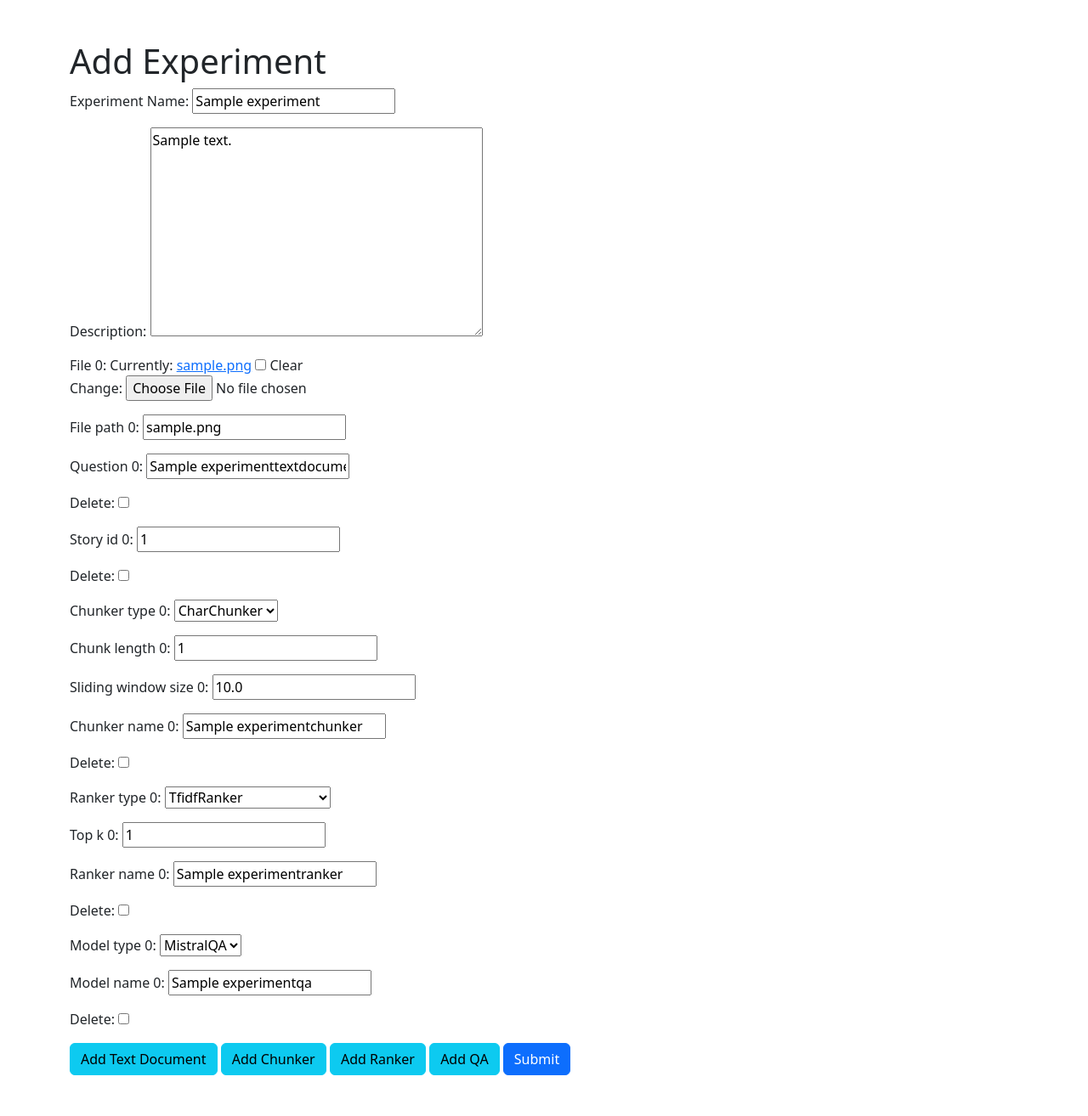
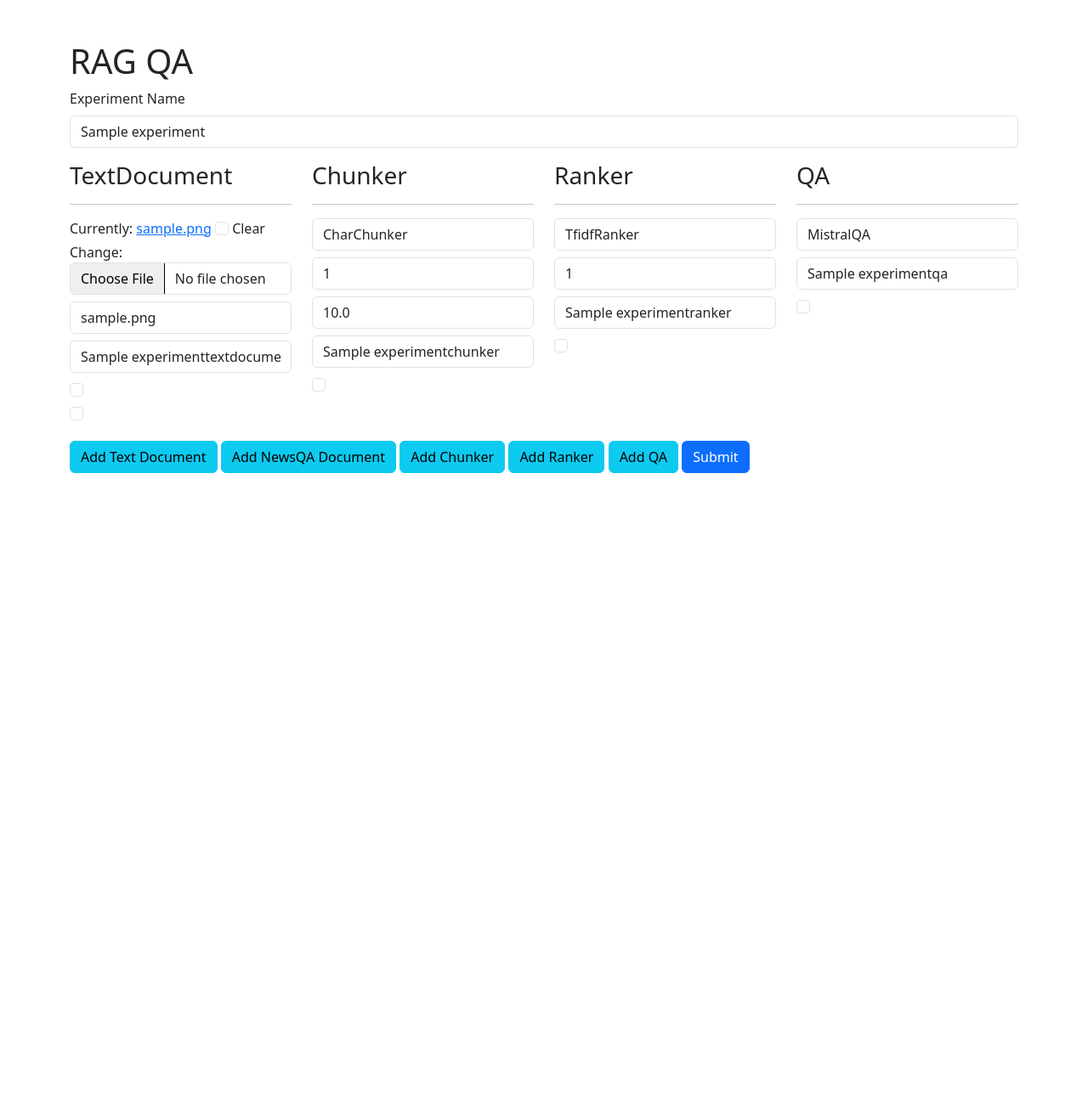
Before and after one commit to ASzecsenyi/RAG_QA, a Django app: page / in a window 1280 px wide. Shown: the whole page at 85% size. After the commit the page ends 557 px from the top, so only its background shows below. Run offline with Django 4.2, Linux system fonts and the light colour scheme; tables that the repository leaves empty hold one stand-in row (values such as "Sample post"); parts of the project's set-up code (start-up, migrations or seed data) failed here and were passed over; some libraries are stand-ins or nearby versions.

Commit message:
Front-end work 1

```diff
--- a/experiment_app/forms.py
+++ b/experiment_app/forms.py
@@ -79,7 +79,7 @@ class ExperimentForm(forms.ModelForm):
 
         for i, comp in enumerate(components):
             for field_name, field_type in component_fields.items():
-                field_key = f'{field_name}_{i}'
+                field_key = f'{component.__name__}_{field_name}_{i}'
                 self.fields[field_key] = field_type(required=False)
                 self.initial[field_key] = getattr(comp, field_name, None)
 
@@ -99,9 +99,7 @@ class ExperimentForm(forms.ModelForm):
         print(component_model)
 
         form_component_ids = set([int(key.split('_')[-1]) for key in self.data if
-                                  any([key.startswith(f'{field_name}_') for field_name in component_fields])])
-
-        print(form_component_ids)
+                                  any([key.startswith(f'{component_model.__name__}_{field_name}_') for field_name in component_fields])])
 
         new_components = []
         updated_components = []
@@ -119,7 +117,7 @@ class ExperimentForm(forms.ModelForm):
                 new_components.append(comp)
 
             for field_name, field_type in component_fields.items():
-                field_key = f'{field_name}_{i}'
+                field_key = f'{component_model.__name__}_{field_name}_{i}'
                 if field_name == 'file':
                     setattr(comp, field_name, self.cleaned_data[field_key])
                 else:
@@ -177,3 +175,41 @@ class ExperimentForm(forms.ModelForm):
             cleaned_data[key] = file
 
         return cleaned_data
+
+    def group_component_fields(self) -> dict[str, List[tuple[str, Any]]]:
+        grouped_fields = {
+            'ExperimentTextDocument': [],
+            'ExperimentChunker': [],
+            'ExperimentRanker': [],
+            'ExperimentQA': [],
+        }
+
+        for name, field in self.fields.items():
+            if name.startswith('delete_'):
+                # Splitting to identify the component type and index
+                _, component_type, index = name.split('_')
+                if component_type == 'ExperimentNewsQaDocument':
+                    component_type = 'ExperimentTextDocument'
+                # Initialize dict for this index if not already done
+                if not any(d['index'] == index for d in grouped_fields[component_type]):
+                    grouped_fields[component_type].append({'index': index, 'fields': []})
+
+                # Find the dict for this index and append the field
+                for component_dict in grouped_fields[component_type]:
+                    if component_dict['index'] == index:
+                        component_dict['fields'].append((name, field))
+            else:
+                for component_type in ['ExperimentTextDocument', 'ExperimentChunker', 'ExperimentRanker',
+                                       'ExperimentQA']:
+                    if component_type in name:
+                        index = name.split('_')[-1]
+                        found = False
+                        for component_dict in grouped_fields[component_type]:
+                            if component_dict['index'] == index:
+                                component_dict['fields'].append((name, field))
+                                found = True
+                                break
+                        if not found:
+                            grouped_fields[component_type].append({'index': index, 'fields': [(name, field)]})
+
+        return grouped_fields
--- a/experiment_app/templates/experiment_app/experiment_create_view.html
+++ b/experiment_app/templates/experiment_app/experiment_create_view.html
@@ -2,25 +2,58 @@
 <html lang="en">
 <head>
     <!-- Bootstrap CSS -->
-    <link href="https://stackpath.bootstrapcdn.com/bootstrap/5.3.0/css/bootstrap.min.css" rel="stylesheet">
-    <title>Experiment Submission</title>
+    <link href="https://cdn.jsdelivr.net/npm/bootstrap@5.3.2/dist/css/bootstrap.min.css" rel="stylesheet"
+          integrity="sha384-T3c6CoIi6uLrA9TneNEoa7RxnatzjcDSCmG1MXxSR1GAsXEV/Dwwykc2MPK8M2HN" crossorigin="anonymous">
+    <script src="https://cdn.jsdelivr.net/npm/bootstrap@5.3.2/dist/js/bootstrap.bundle.min.js"
+            integrity="sha384-C6RzsynM9kWDrMNeT87bh95OGNyZPhcTNXj1NW7RuBCsyN/o0jlpcV8Qyq46cDfL"
+            crossorigin="anonymous"></script>
+    <title>RAG QA</title>
     <!-- Include jQuery -->
     <script src="https://ajax.googleapis.com/ajax/libs/jquery/3.5.1/jquery.min.js"></script>
 </head>
 <body>
 <div class="container mt-5">
-    <h1>Add Experiment</h1>
+    <h1>RAG QA</h1>
     <form method="post" enctype="multipart/form-data">
         {% csrf_token %}
         <!-- Display the basic form fields -->
-        {{ form.as_p }}
+        <div class="mb-3">
+            <label for="{{ form.name.id_for_label }}" class="form-label">{{ form.name.label }}</label>
+            {{ form.name }}
+            {% if form.name.errors %}
+                <div class="alert alert-danger">{{ form.name.errors.as_text }}</div>
+            {% endif %}
+        </div>
 
-        <div id="componentsContainer">
-            <!-- Container for dynamically added components -->
+        <!-- Container for dynamically added components in columns -->
+        <div id="componentsContainer" class="row">
+        {% for class, components in grouped_fields.items %}
+            <div id="{{ class }}" class="col">
+                <h3>{{ class|slice:"10:" }}</h3>
+                <!-- Dynamically render existing components -->
+                {% for component in components %}
+                    <div class="mb-3">
+                        <hr>
+                        {% for field_name, field in component.fields %}
+                            <div class="form-group
+                                {% if field.errors %} has-error{% endif %}">
+                                {% for field in form %}
+                                    {% if field_name in field.name %}
+                                        {{ field.errors }}
+                                        {{ field }}
+                                    {% endif %}
+                                {% endfor %}
+                            </div>
+                        {% endfor %}
+                    </div>
+                {% endfor %}
+            </div>
+        {% endfor %}
         </div>
 
         <!-- Buttons to add new component of each type -->
         <button type="button" onclick="addTextDocumentComponent()" class="btn btn-info">Add Text Document</button>
+        <button type="button" onclick="addNewsQADocumentComponent()" class="btn btn-info">Add NewsQA Document</button>
         <button type="button" onclick="addChunkerComponent()" class="btn btn-info">Add Chunker</button>
         <button type="button" onclick="addRankerComponent()" class="btn btn-info">Add Ranker</button>
         <button type="button" onclick="addQAComponent()" class="btn btn-info">Add QA</button>
@@ -43,6 +76,7 @@
 <script>
     <!-- initialise with the value of the number input num_text_documents -->
     let TextDocumentIndexCount = {{ form.id_dict.ExperimentTextDocument|length }};
+    let NewsQADocumentIndexCount = {{ form.id_dict.ExperimentNewsQADocument|length }};
     let ChunkerIndexCount = {{ form.id_dict.ExperimentChunker|length }};
     let RankerIndexCount = {{ form.id_dict.ExperimentRanker|length }};
     let QAIndexCount = {{ form.id_dict.ExperimentQA|length }};
@@ -51,32 +85,45 @@
         const html = `
     <div class="mb-3">
         <hr> txt file
-        <input type="file"  name="file_${TextDocumentIndexCount}" class="form-control mb-2" accept=".txt">
-        <input type="text" name="file_path_${TextDocumentIndexCount}" placeholder="File path" class="form-control mb-2">
-        <input type="text" name="question_${TextDocumentIndexCount}" placeholder="Question" class="form-control mb-2">
-        <input type="checkbox" class="deletable-component" name="delete_ExperimentTextDocument_${TextDocumentIndexCount}" value="delete"> Delete
+        <input type="file"  name="ExperimentTextDocument_file_${TextDocumentIndexCount}" class="form-control mb-2" accept=".txt">
+        <input type="text" name="ExperimentTextDocument_file_path_${TextDocumentIndexCount}" placeholder="File path" class="form-control mb-2">
+        <input type="text" name="ExperimentTextDocument_question_${TextDocumentIndexCount}" placeholder="Question" class="form-control mb-2">
+        <input type="checkbox" class="deletable-component form-check-input mb-2" name="delete_ExperimentTextDocument_${TextDocumentIndexCount}" value="delete"> Delete
     </div>
   `;
-        $('#componentsContainer').append(html);
+        $('#ExperimentTextDocument').append(html);
         $('input[type="checkbox"].deletable-component').on('click', deleteComponent);
         TextDocumentIndexCount++;
+    }
+
+    function addNewsQADocumentComponent() {
+        const html = `
+    <div class="mb-3">
+        <hr> txt file
+        <input type="text" name="ExperimentNewsQaDocument_story_id_${NewsQADocumentIndexCount}" placeholder="story_id" class="form-control mb-2">
+        <input type="checkbox" class="deletable-component form-check-input mb-2" name="delete_ExperimentTextDocument_${NewsQADocumentIndexCount}" value="delete"> Delete
+    </div>
+  `;
+        $('#ExperimentTextDocument').append(html);
+        $('input[type="checkbox"].deletable-component').on('click', deleteComponent);
+        NewsQADocumentIndexCount++;
     }
 
     function addChunkerComponent() {
         const html = `
     <div class="mb-3">
         <hr>
-        <select name="chunker_type_${ChunkerIndexCount}" class="form-select mb-2">
+        <select name="ExperimentChunker_chunker_type_${ChunkerIndexCount}" class="form-select mb-2">
             <option value="CharChunker" selected="">CharChunker</option>
             <option value="SentChunker">SentChunker</option>
         </select>
-        <input type="number" name="chunk_length_${ChunkerIndexCount}" value=200 placeholder="Chunk Length" class="form-control mb-2">
-        <input type="text" name="sliding_window_size_${ChunkerIndexCount}" value=0.3 placeholder="Sliding Window Size" class="form-control mb-2">
-        <input type="text" name="chunker_name_${ChunkerIndexCount}" value="chunker_${ChunkerIndexCount}" placeholder="Chunker Name" class="form-control mb-2">
-        <input type="checkbox" class="deletable-component" name="delete_ExperimentChunker_${ChunkerIndexCount}" value="delete"> Delete
+        <input type="number" name="ExperimentChunker_chunk_length_${ChunkerIndexCount}" value=200 placeholder="Chunk Length" class="form-control mb-2">
+        <input type="text" name="ExperimentChunker_sliding_window_size_${ChunkerIndexCount}" value=0.3 placeholder="Sliding Window Size" class="form-control mb-2">
+        <input type="text" name="ExperimentChunker_chunker_name_${ChunkerIndexCount}" value="chunker_${ChunkerIndexCount}" placeholder="Chunker Name" class="form-control mb-2">
+        <input type="checkbox" class="deletable-component form-check-input mb-2" name="delete_ExperimentChunker_${ChunkerIndexCount}" value="delete"> Delete
     </div>
   `;
-        $('#componentsContainer').append(html);
+        $('#ExperimentChunker').append(html);
         $('input[type="checkbox"].deletable-component').on('click', deleteComponent);
         ChunkerIndexCount++;
     }
@@ -85,17 +132,17 @@
         const html = `
     <div class="mb-3">
         <hr>
-        <select name="ranker_type_${RankerIndexCount}"  class="form-select mb-2">
+        <select name="ExperimentRanker_ranker_type_${RankerIndexCount}"  class="form-select mb-2">
             <option value="TfidfRanker" selected="">TfidfRanker</option>
             <option value="SentEmbeddingRanker">SentEmbeddingRanker</option>
             <option value="GuessSimilarityRanker">GuessSimilarityRanker</option>
         </select>
-        <input type="number" name="top_k_${RankerIndexCount}" value=3 placeholder="Top K" class="form-control mb-2">
-        <input type="text" name="ranker_name_${RankerIndexCount}" value="ranker_${RankerIndexCount}" placeholder="Ranker Name" class="form-control mb-2">
-        <input type="checkbox" class="deletable-component" name="delete_ExperimentRanker_${RankerIndexCount}" value="delete"> Delete
+        <input type="number" name="ExperimentRanker_top_k_${RankerIndexCount}" value=3 placeholder="Top K" class="form-control mb-2">
+        <input type="text" name="ExperimentRanker_ranker_name_${RankerIndexCount}" value="ranker_${RankerIndexCount}" placeholder="Ranker Name" class="form-control mb-2">
+        <input type="checkbox" class="deletable-component form-check-input mb-2" name="delete_ExperimentRanker_${RankerIndexCount}" value="delete"> Delete
     </div>
   `;
-        $('#componentsContainer').append(html);
+        $('#ExperimentRanker').append(html);
         $('input[type="checkbox"].deletable-component').on('click', deleteComponent);
         RankerIndexCount++;
     }
@@ -104,27 +151,34 @@
         const html = `
     <div class="mb-3">
         <hr>
-        <select name="model_type_${QAIndexCount}" class="form-select mb-2">
+        <select name="ExperimentQA_model_type_${QAIndexCount}" class="form-select mb-2">
             <option value="MistralQA" selected="">MistralQA</option>
             <option value="GptQA">GptQA</option>
             <option value="LlamaQA">LlamaQA</option>
         </select>
-        <input type="text" name="model_name_${QAIndexCount}" value="qa_${QAIndexCount}" placeholder="Model Name" class="form-control mb-2">
-        <input type="checkbox" class="deletable-component" name="delete_ExperimentQA_${QAIndexCount}" value="delete""> Delete
+        <input type="text" name="ExperimentQA_model_name_${QAIndexCount}" value="qa_${QAIndexCount}" placeholder="Model Name" class="form-control mb-2">
+        <input type="checkbox" class="deletable-component form-check-input mb-2" name="delete_ExperimentQA_${QAIndexCount}" value="delete"> Delete
     </div>
   `;
-        $('#componentsContainer').append(html);
+        $('#ExperimentQA').append(html);
         $('input[type="checkbox"].deletable-component').on('click', deleteComponent);
         QAIndexCount++;
     }
 
     function deleteComponent() {
         console.log('deleteComponent');
-        // 'this' refers to the checkbox that triggered the event
-        // 'closest' selects the nearest parent div
-        // 'remove' deletes the selected element
-        $(this).closest('div').remove();
+        $(this).closest('div.mb-3').remove();
     }
+
+    $(document).ready(function () {
+        // For existing elements, update their classes
+        $('input[type="text"], input[type="file"], input[type="number"], select').addClass('form-control mb-2');
+        $('input[type="checkbox"]').addClass('form-check-input mb-2');
+        $('input[type="select"]').addClass('form-select mb-2');
+        $('label').addClass('form-check-label');
+
+        // Your existing functions to add components go here
+    });
 </script>
 
 </body>
--- a/experiment_app/views.py
+++ b/experiment_app/views.py
@@ -84,7 +84,12 @@ def experiment_create_view(request):
             else:
                 answer = 'no ans 2'
 
+    form = ExperimentForm()
+
+    grouped_fields = form.group_component_fields()
+
     return render(request, 'experiment_app/experiment_create_view.html', {
-        'form': ExperimentForm(),
+        'form': form,
         'answer': answer,
+        'grouped_fields': grouped_fields
     })
```
